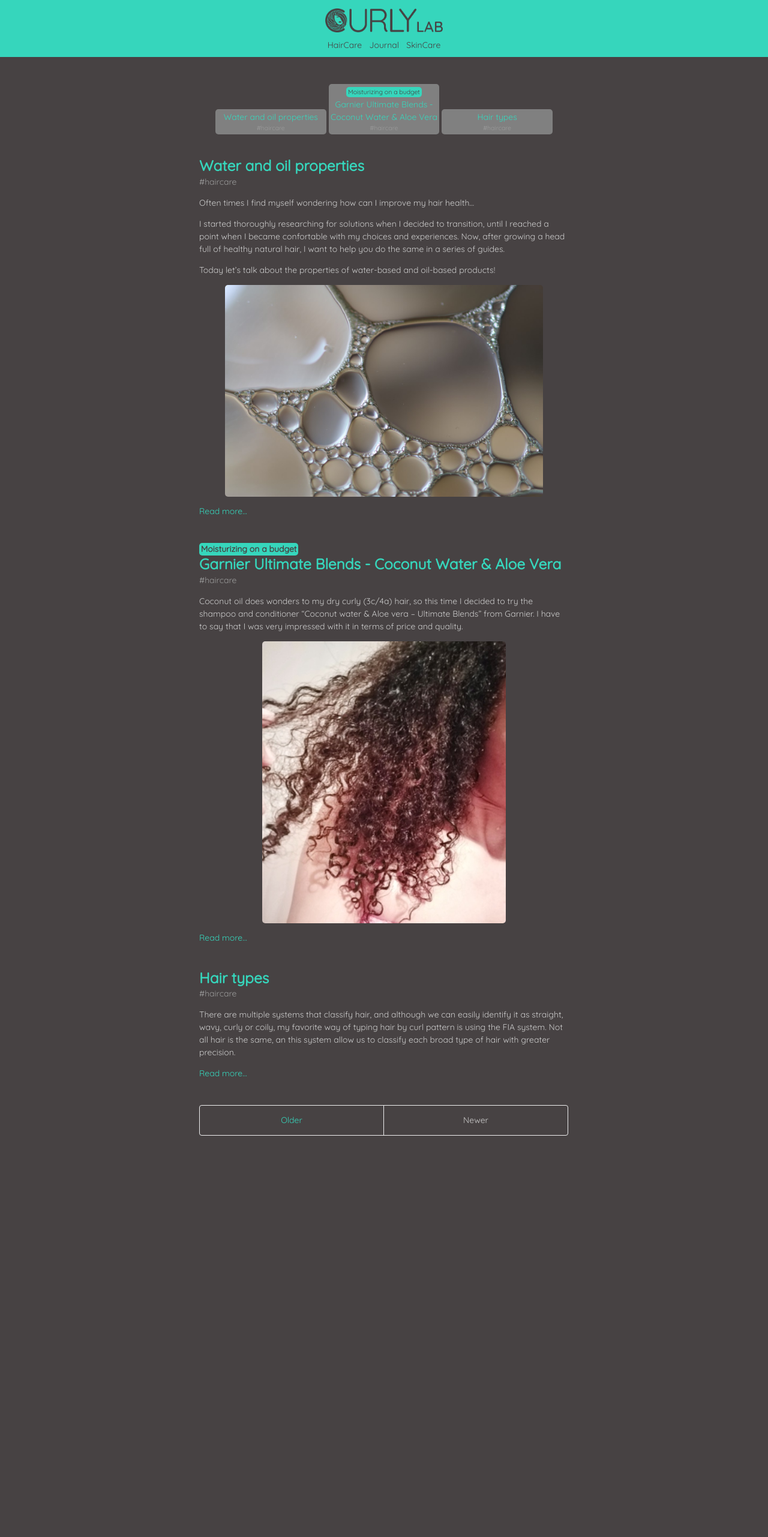
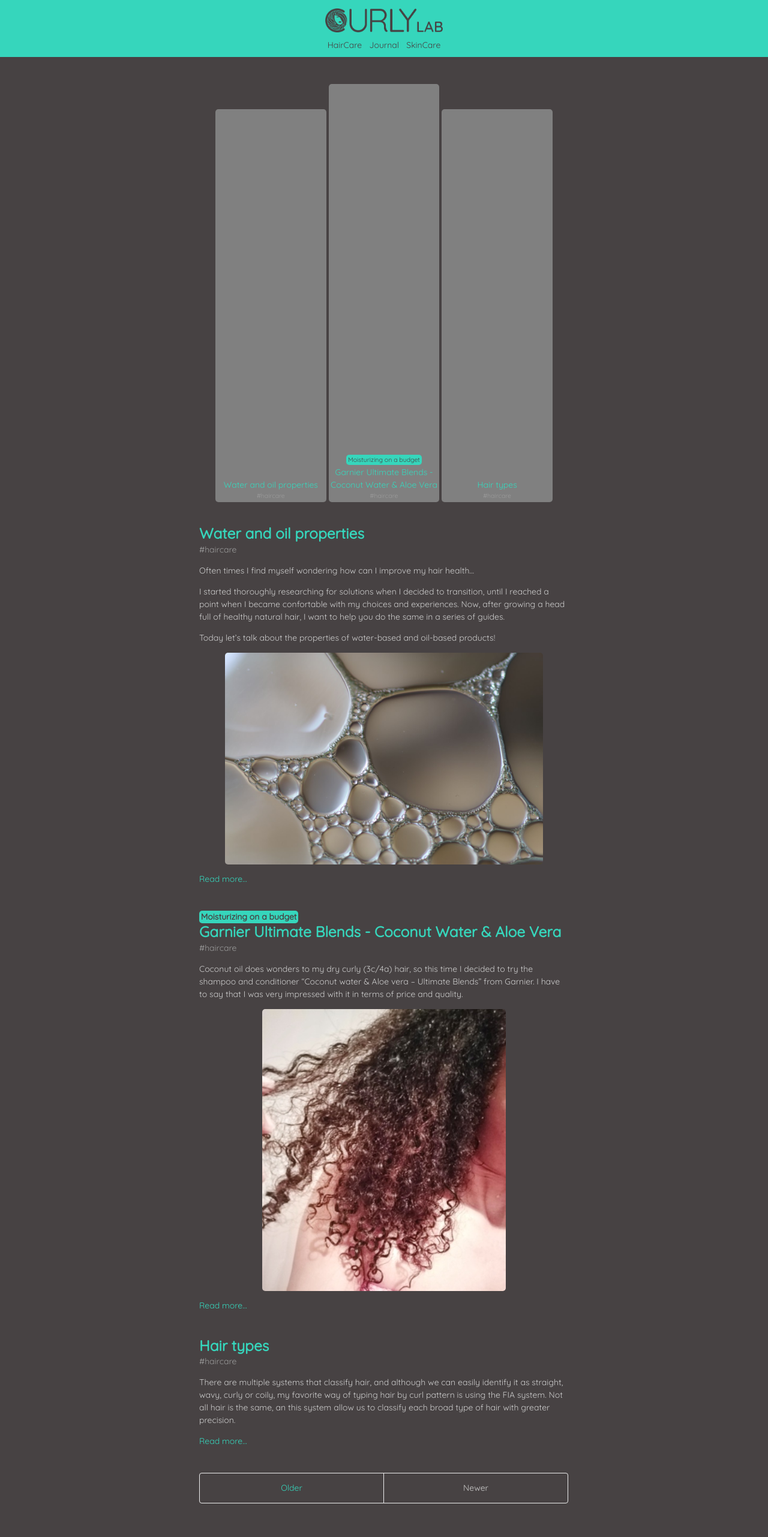
Before and after one commit to curlylab/curlylab.github.io, a Jekyll site: the page built from index.html, in a window 1280 px wide. Shown: the whole page at 60% size. Built offline with Jekyll 4.4.1, drawn with Linux system fonts in a browser that asks for light colours; the list of posts is cut into pages by our own code; before the commit the page ends 1949 px from its top, so only the background shows below that.

Commit message:
Update style.css

```diff
--- a/public/css/style.css
+++ b/public/css/style.css
@@ -452,6 +452,7 @@ a.pagination-item:hover {
   padding: 3px;
   margin: 3px auto;
   border-radius: 5px;
+  padding-top: 100%;
 }
 
 #square {
```
